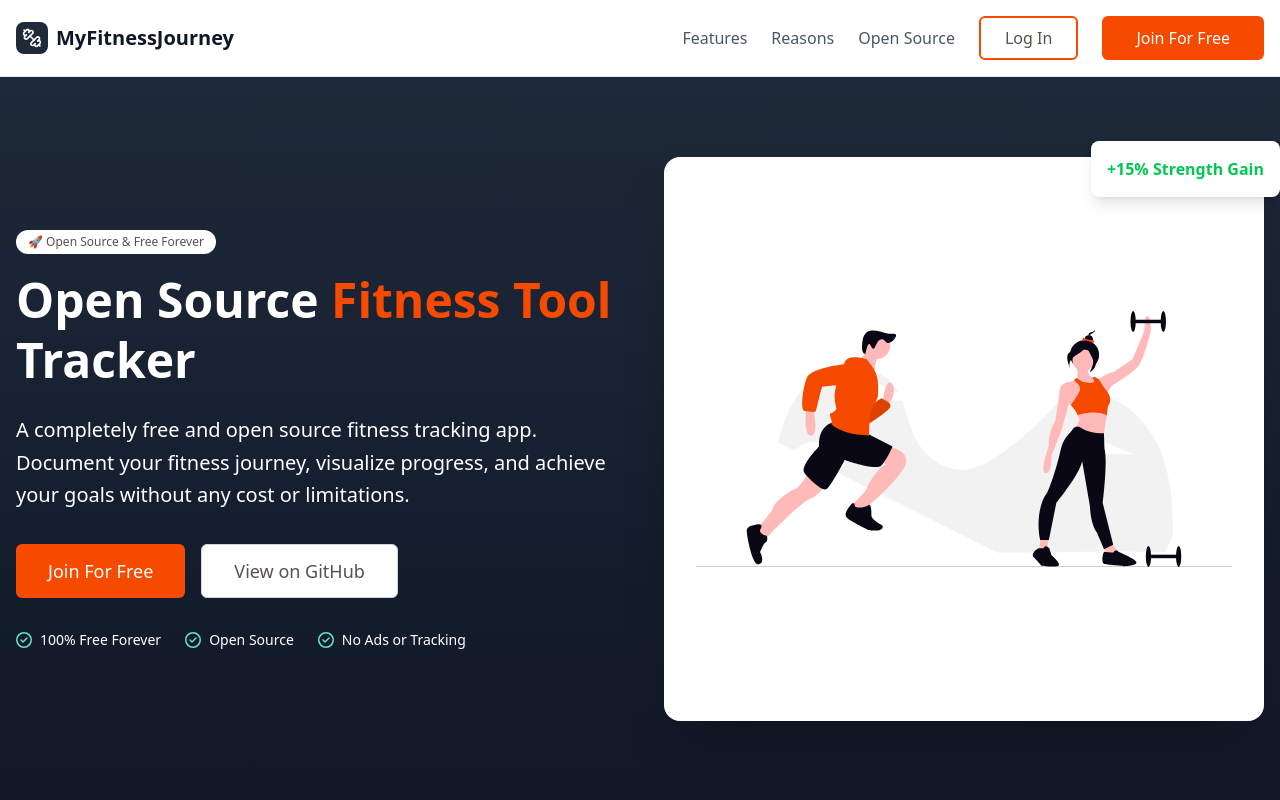
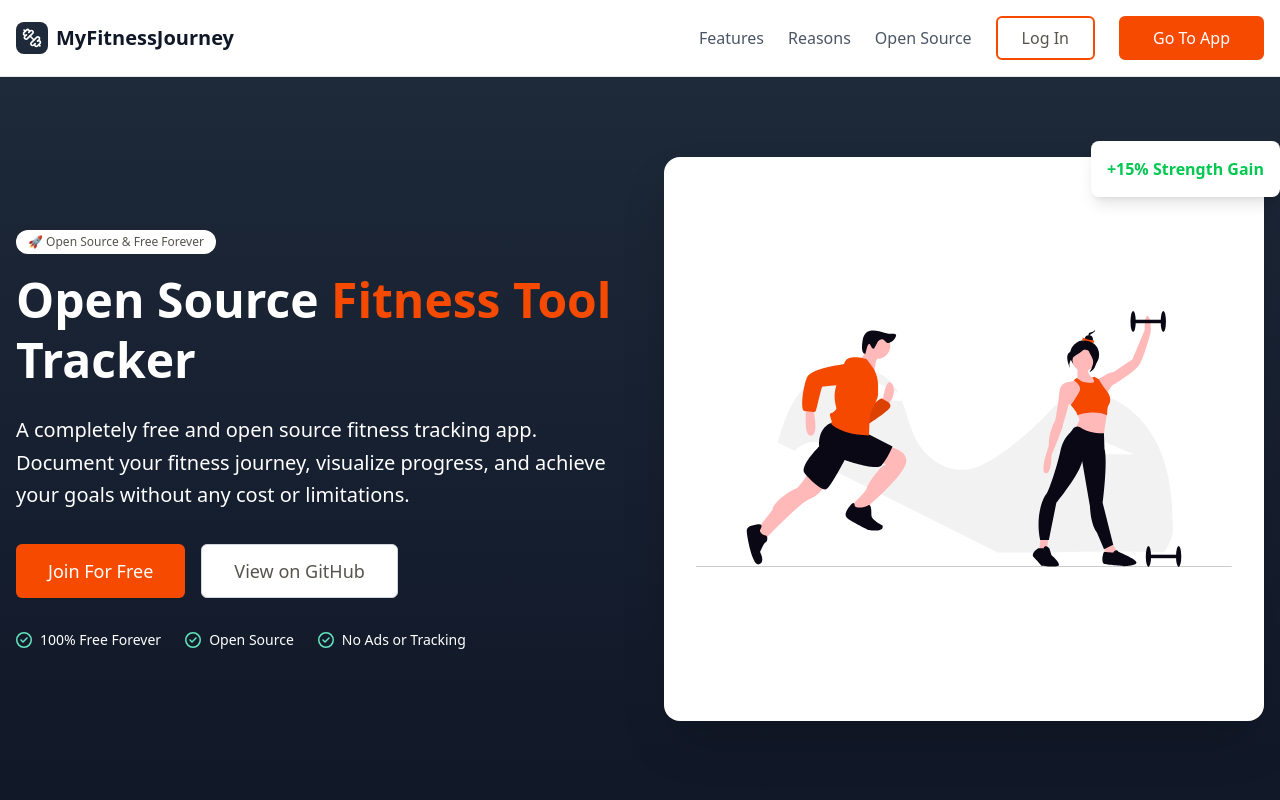
Before and after one commit to peek4bUh/my-fitness-journey, a Flask app: page / in a window 1280 px wide. Shown: the top 800 px of the page. Run offline with Flask 3, Linux system fonts and the light colour scheme; style sheets or scripts are compiled from the project's sources.

Commit message:
fix(ui): rename Join For Free button text

```diff
--- a/templates/core/index.html
+++ b/templates/core/index.html
@@ -39,7 +39,7 @@
                 </a>
                 <a href=" {{ url_for('auth.login') }}"
                     class="block rounded-md border-2 border-orange-600 bg-orange-600 text-white hover:bg-orange-400 transition-all duration-200 transition-colors px-8 py-2">
-                    Join For Free
+                    Go To App
                 </a>
             </nav>
         </div>
```
